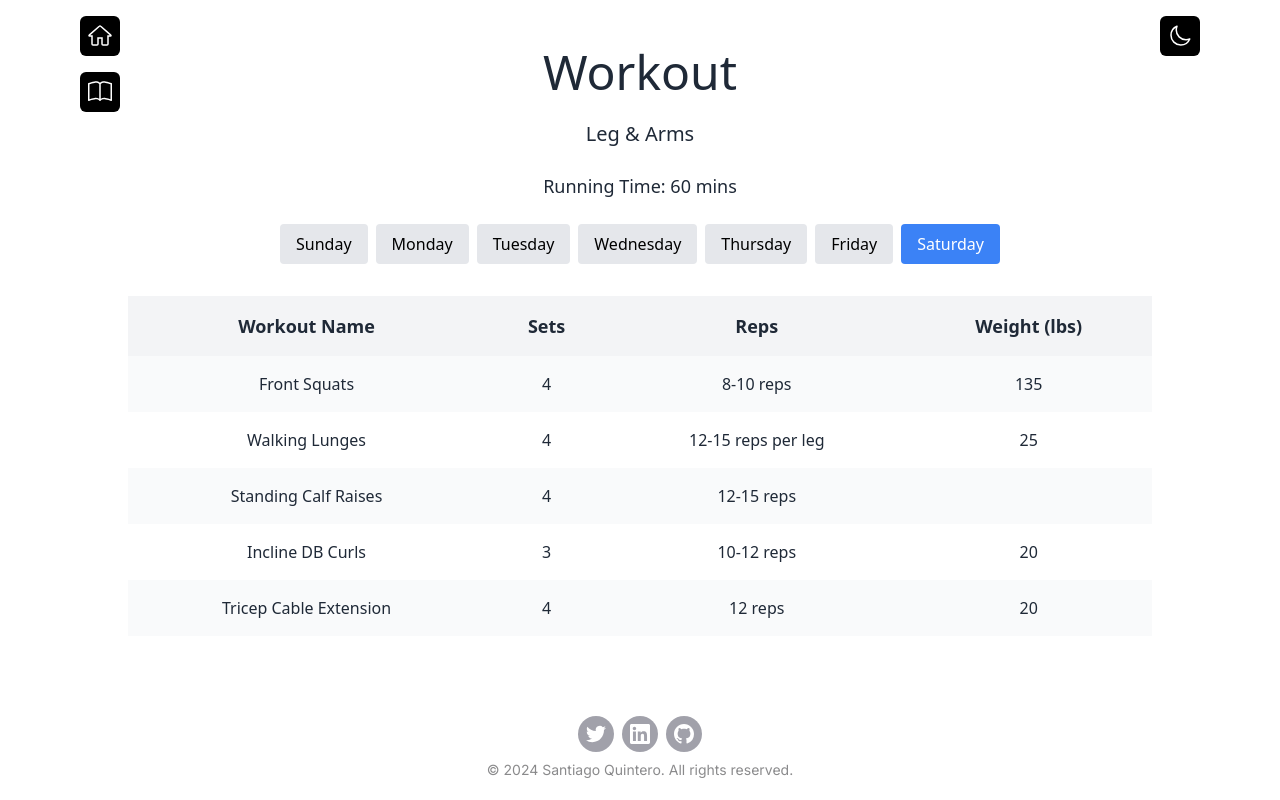
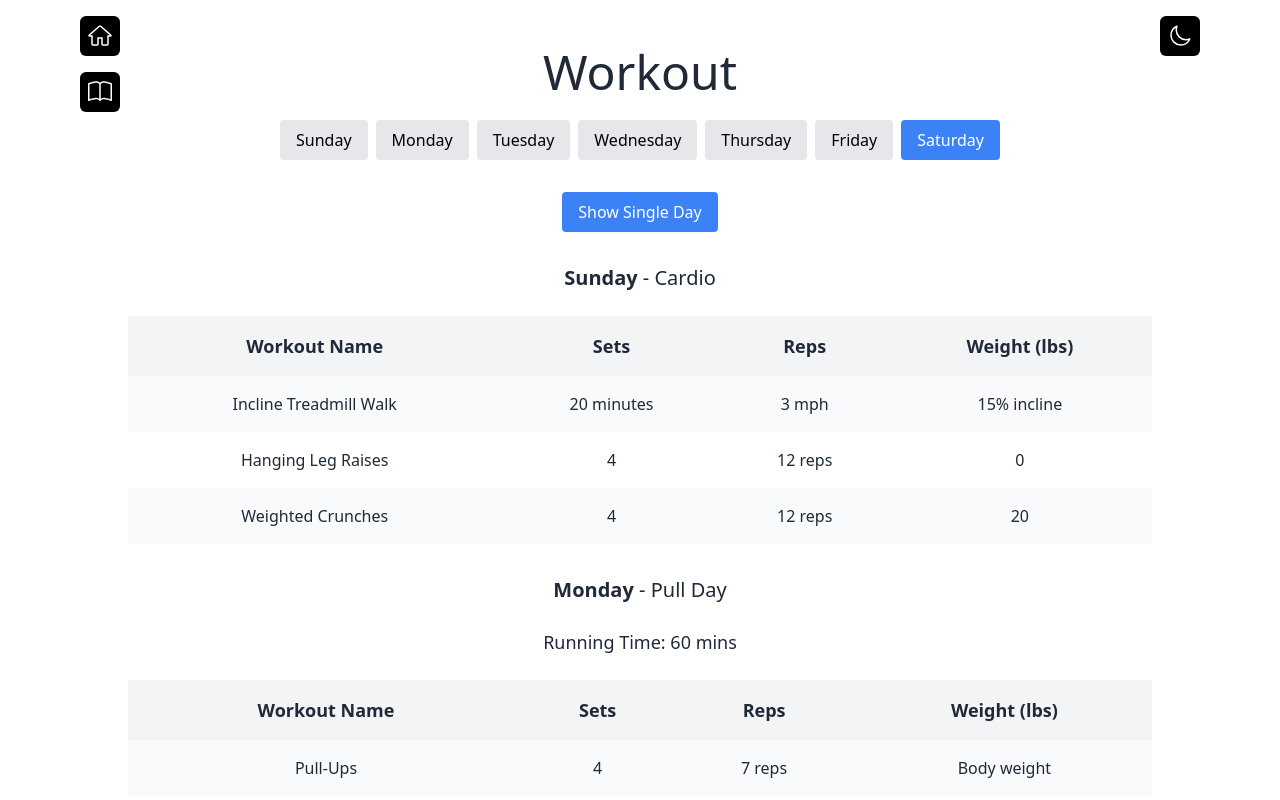
Before and after one commit to QuinteroSantiago/santiago-quintero-quiroga-portfolio, a React (Vite) app: page /workout in a window 1280 px wide. Shown: the top 800 px of the page. Built offline with nearby package versions, Linux system fonts and the light colour scheme; a web font is replaced by a local one.

Commit message:
feat: show all days at once

```diff
--- a/src/pages/Workout.jsx
+++ b/src/pages/Workout.jsx
@@ -9,6 +9,7 @@ function Workout() {
     const dayName = today.toLocaleDateString('en-US', { weekday: 'long' });
     const [selectedDay, setSelectedDay] = useState(dayName);
     const [windowWidth, setWindowWidth] = useState(window.innerWidth);
+    const [showAllDays, setShowAllDays] = useState(true);
     const workoutPlan = workouts[selectedDay];
 
     const daysOfWeek = ['Sunday', 'Monday', 'Tuesday', 'Wednesday', 'Thursday', 'Friday', 'Saturday'];
@@ -57,23 +58,48 @@ function Workout() {
     };
     const columns = ["Workout Name", "Sets", "Reps", "Weight (lbs)"];
 
+    const renderWorkoutPlans = () => {
+        if (showAllDays) {
+            return daysOfWeek.map(day => (
+                <div key={day} className="mb-8">
+                    <h2 className="text-xl font-normal mb-6"><strong>{day}</strong> - {workouts[day].title}</h2>
+                    {workouts[day].time && (
+                        <h3 className="text-lg font-normal mb-6">Running Time: {workouts[day].time}</h3>
+                    )}
+                    <Table columns={columns} data={workouts[day].exercises} />
+                </div>
+            ));
+        } else {
+            return (
+                <div>
+                    <h2 className="text-xl font-normal mb-6">{workoutPlan.title}</h2>
+                    {workoutPlan.time && (
+                        <h3 className="text-lg font-normal mb-6">Running Time: {workoutPlan.time}</h3>
+                    )}
+                    <Table columns={columns} data={workoutPlan.exercises} />
+                </div>
+            );
+        }
+    };
+
     return (
         <div className="text-gray-800 dark:text-gray-200 font-sans">
             <div className="max-w-5xl w-full mx-auto">
                 <div className="text-center py-12">
                     <h1 className="text-5xl font-light mb-6">Workout</h1>
-                    <h2 className="text-xl font-normal mb-6">{workoutPlan.title}</h2>
-                    {workoutPlan.time && (
-                        <h3 className="text-lg font-normal mb-6">Running Time: {workoutPlan.time}</h3>
-                    )}
                     {renderDaySelector()}
+                    <button
+                        className="mt-4 px-4 py-2 rounded bg-blue-500 text-white"
+                        onClick={() => setShowAllDays(!showAllDays)}
+                    >
+                        {showAllDays ? "Show Single Day" : "Show All Days"}
+                    </button>
                     <div className="mt-8">
-                        <Table columns={columns} data={workoutPlan.exercises} />
+                        {renderWorkoutPlans()}
                     </div>
                 </div>
             </div>
         </div>
-    );
-}
+    );}
 
 export default Workout;
```
